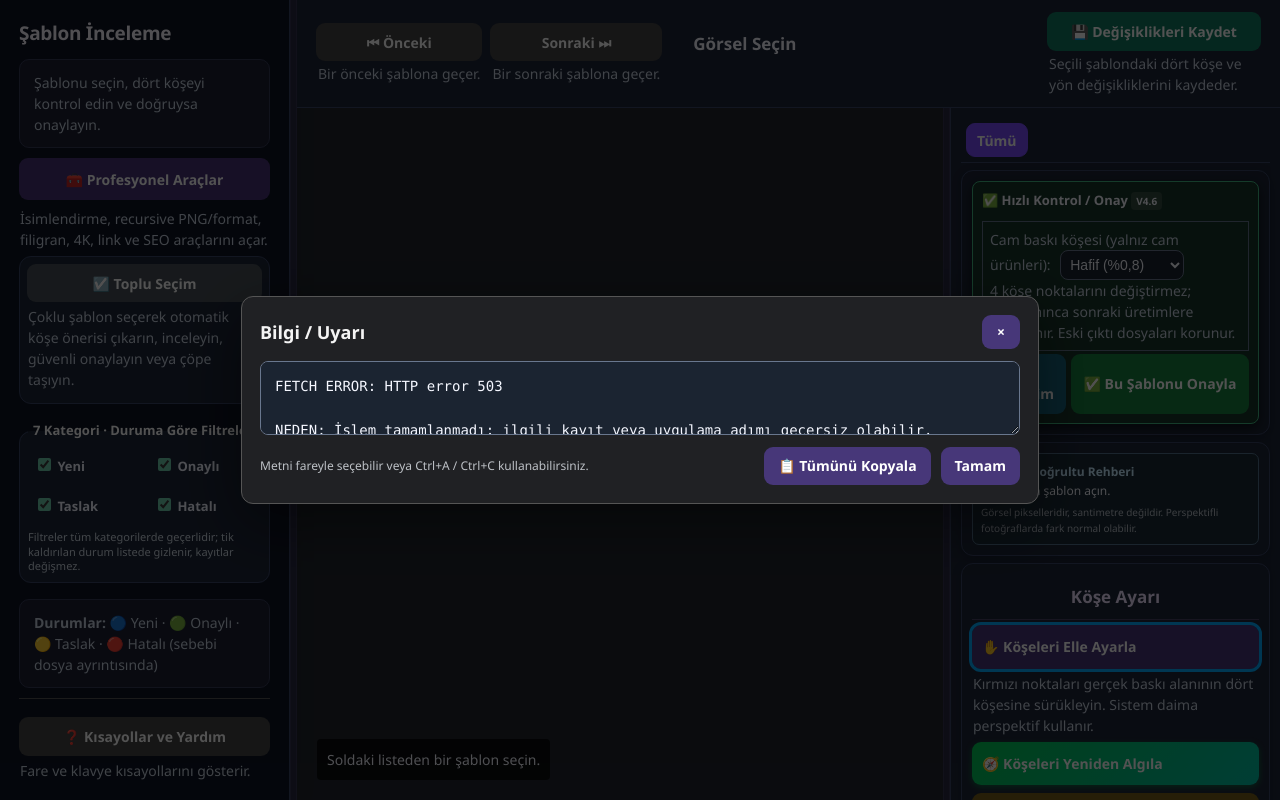
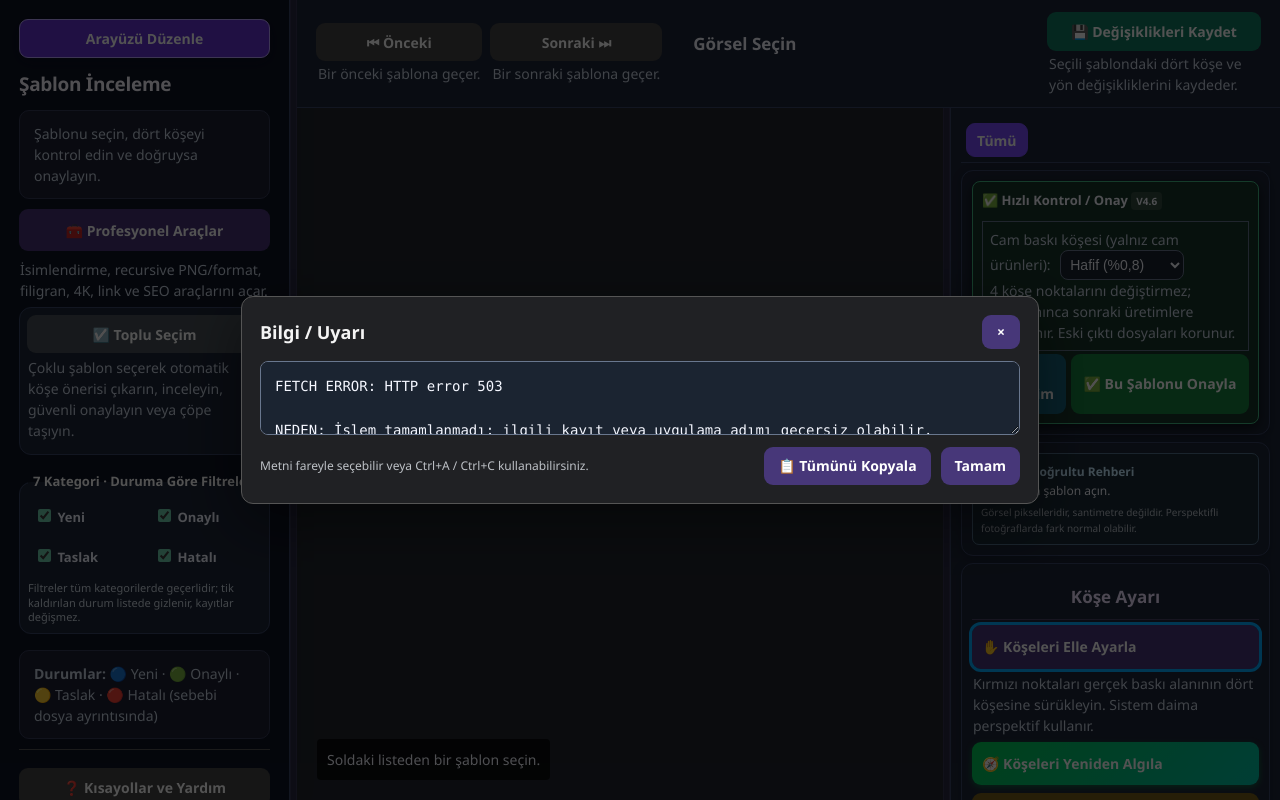
Before and after one commit to oguz13-tech/gorsel-mockup-automation-src, a Flask app: page / in a window 1280 px wide. Run offline with Flask 3, Linux system fonts and the light colour scheme; parts of the project's set-up code (start-up, migrations or seed data) failed here and were passed over.

Commit message:
F03: keep review layout launcher in persistent sidebar, avoiding PETEK button overlap

```diff
--- a/SABLON_V2_MIMARI/static/css/mor_premium_vnext.css
+++ b/SABLON_V2_MIMARI/static/css/mor_premium_vnext.css
@@ -81,7 +81,7 @@ body.ui-layout-editing #sidebar,body.ui-layout-editing #main,
 body.ui-layout-editing #petekV477Editor {outline:2px dashed #A26BFF;outline-offset:-2px;}
 body.ui-layout-editing #right-toolbar,body.ui-layout-editing .petek-v477-tools{
   box-shadow:inset 0 0 0 2px var(--mor-accent) !important;}
-body .ui-layout-launcher {position:fixed;right:20px;top:10px;z-index:2147483600;
+body .ui-layout-launcher {position:sticky;right:auto;top:0;width:100%;margin:0 0 12px;z-index:2147483600;
   padding:9px 12px;min-height:39px;background:#6334CF!important;color:#fff;
   border:1px solid #BCA4FF;border-radius:10px;font:700 14px 'Segoe UI',sans-serif;
   box-shadow:0 4px 15px #0B09284A;}
```
